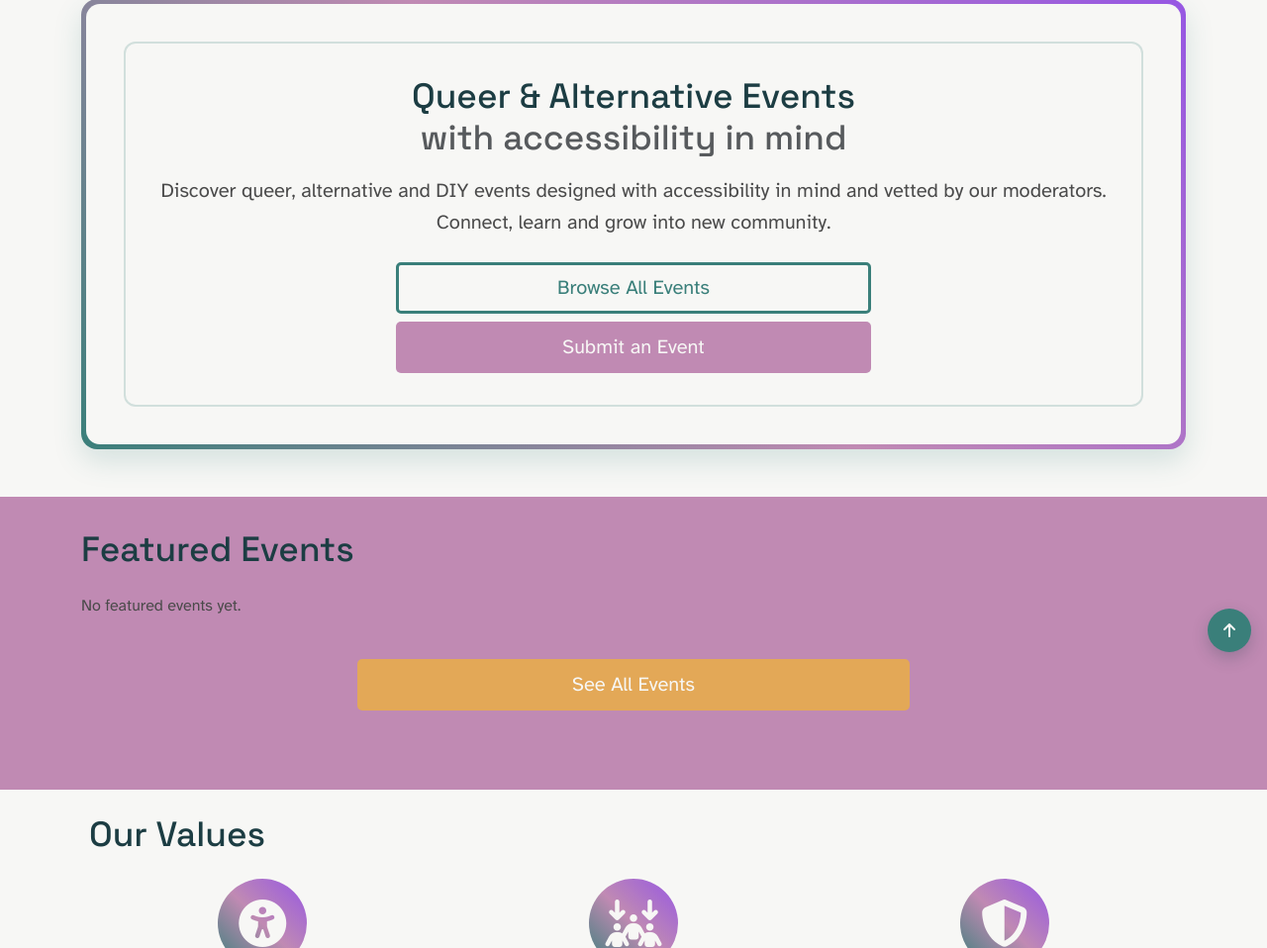
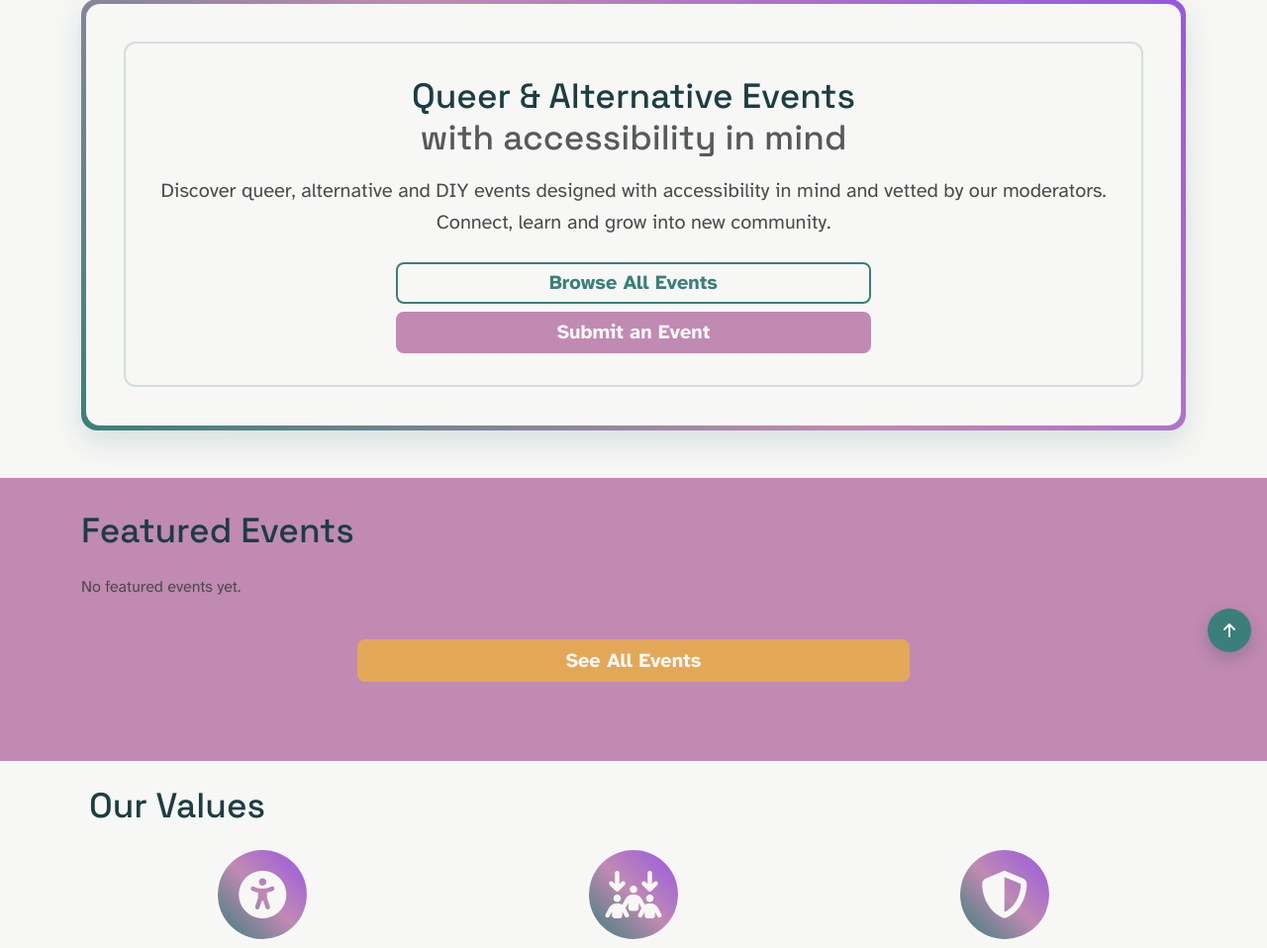
Before and after one commit to hannahashe/opencircle, a Django app: page / in a window 1280 px wide. Shown: the part 125-1083 px from the top of the page at 99% size. Run offline with Django 5.2, Linux system fonts and the light colour scheme; data that the repository does not hold is empty; some libraries are stand-ins or nearby versions.

Commit message:
Refactor button styles and update contact link for improved accessibility and layout consistency

```diff
--- a/static/css/styles.css
+++ b/static/css/styles.css
@@ -175,88 +175,139 @@ body .navbar-brand {
 
 /* Buttons, links, badges */
 
+.custom-btn-outline,
+.custom-btn-filled,
+.custom-btn-filled-reverse,
+.custom-btn-outline-reverse,
+.custom-btn-cta,
+.custom-btn-danger,
+.contact-organiser-link {
+  display: inline-flex;
+  align-items: center;
+  justify-content: center;
+  gap: 0.35rem;
+  font-weight: 700;
+  border-width: 2px;
+  border-style: solid;
+  border-radius: 8px;
+  text-decoration: none;
+  line-height: 1.2;
+  padding: 0.45rem 0.85rem;
+  transition: background-color 0.2s ease, color 0.2s ease,
+    border-color 0.2s ease, box-shadow 0.2s ease, transform 0.2s ease;
+}
+
+.custom-btn-outline:hover,
+.custom-btn-filled:hover,
+.custom-btn-filled-reverse:hover,
+.custom-btn-outline-reverse:hover,
+.custom-btn-cta:hover,
+.custom-btn-danger:hover,
+.contact-organiser-link:hover {
+  transform: translateY(-1px);
+}
+
+.custom-btn-outline:focus-visible,
+.custom-btn-filled:focus-visible,
+.custom-btn-filled-reverse:focus-visible,
+.custom-btn-outline-reverse:focus-visible,
+.custom-btn-cta:focus-visible,
+.custom-btn-danger:focus-visible,
+.contact-organiser-link:focus-visible {
+  outline: none;
+  box-shadow: 0 0 0 0.2rem rgba(192, 138, 179, 0.3);
+}
+
 .custom-btn-outline {
   color: var(--primary-accent);
   background: transparent;
-  border: 3px solid var(--primary-accent);
-  border-radius: 5px;
+  border-color: var(--primary-accent);
 }
 
 .custom-btn-outline:hover,
 .custom-btn-outline:focus {
   color: var(--background);
   background-color: var(--primary-accent);
-  border: 3px solid transparent;
+  border-color: var(--primary-accent);
 }
 
 .custom-btn-filled {
   color: var(--background);
   background-color: var(--secondary-accent);
-  border: 3px solid transparent;
-  border-radius: 5px;
+  border-color: var(--secondary-accent);
 }
 
 .custom-btn-filled:hover,
 .custom-btn-filled:focus {
-  background-color: transparent;
-  border: 3px solid var(--secondary-accent);
+  color: var(--background);
+  background-color: var(--pink-heading);
+  border-color: var(--pink-heading);
 }
 
-.custom-btn-filled-reverse {
+.custom-btn-filled-reverse,
+.contact-organiser-link {
   color: var(--background);
   background-color: var(--primary-accent);
-  border: 3px solid transparent;
-  border-radius: 5px;
+  border-color: var(--primary-accent);
+}
+
+.custom-btn-filled-reverse:hover,
+.custom-btn-filled-reverse:focus,
+.contact-organiser-link:hover,
+.contact-organiser-link:focus {
+  color: var(--background);
+  background-color: var(--heading);
+  border-color: var(--heading);
 }
 
 .custom-btn-outline-reverse {
-  color: var(--primary-accent);
+  color: var(--secondary-accent);
   background: transparent;
-  border: 3px solid var(--primary-accent);
-  border-radius: 5px;
-}
-
-.custom-btn-filled-reverse:hover,
-.custom-btn-filled-reverse:focus {
-  color: var(--primary-accent);
-  background-color: transparent;
-  border: 3px solid var(--primary-accent);
+  border-color: var(--secondary-accent);
 }
 
 .custom-btn-outline-reverse:hover,
 .custom-btn-outline-reverse:focus {
   color: var(--background);
-  background-color: var(--primary-accent);
-  border: 3px solid transparent;
+  background-color: var(--secondary-accent);
+  border-color: var(--secondary-accent);
 }
 
 .custom-btn-cta {
   color: var(--background);
   background-color: var(--cta-highlight);
-  border: 3px solid transparent;
-  border-radius: 5px;
-  size: 1.5rem;
+  border-color: var(--cta-highlight);
 }
 
 .custom-btn-cta:hover,
 .custom-btn-cta:focus {
   color: var(--background);
-  background-color: transparent;
-  border: 3px solid var(--cta-highlight);
+  background-color: #cf913c;
+  border-color: #cf913c;
 }
 
 .custom-btn-danger {
   color: var(--background);
   background-color: var(--error);
-  border: 3px solid transparent;
-  border-radius: 5px;
+  border-color: var(--error);
 }
 
 .custom-btn-danger:hover,
 .custom-btn-danger:focus {
-  color: var(--error);
-  background-color: transparent;
-  border: 3px solid var(--error);
+  color: var(--background);
+  background-color: #cb5e5e;
+  border-color: #cb5e5e;
+}
+
+.custom-btn-outline:disabled,
+.custom-btn-filled:disabled,
+.custom-btn-filled-reverse:disabled,
+.custom-btn-outline-reverse:disabled,
+.custom-btn-cta:disabled,
+.custom-btn-danger:disabled {
+  opacity: 0.65;
+  transform: none;
+  cursor: not-allowed;
 }
 
  .event-badge {
@@ -312,6 +363,11 @@ body .navbar-brand {
     background-color: var(--error);
     color: var(--background);
     border: 3px solid transparent;
+}
+
+.contact-organiser-link {
+  font-size: 0.9rem;
+  margin-top: 0.5rem;
 }
 
 /* Home page */
@@ -545,23 +601,6 @@ body .navbar-brand {
   margin: 0.25rem;
 }
 
-.contact-organiser-link {
-  background-color: var(--primary-accent);
-  color: var(--background);
-  text-decoration: none;
-  border-radius: 5px;
-  border: 3px solid var(--secondary-accent);
-  font-size: 0.9rem;
-  display: inline-block;
-  margin: 0.75rem 0.5rem 0.75rem 0;
-  padding: 0.25rem 0.5rem;
-}
-
-.contact-organiser-link:hover,
-.contact-organiser-link:focus {
-  background-color: var(--secondary-accent);
-  transition: color 0.3s;
-}
 
 .event-img-detail {
   width: 100%;
```
Also changed, not shown: circleevents/templates/circleevents/event_detail.html (+10 -8 lines).
